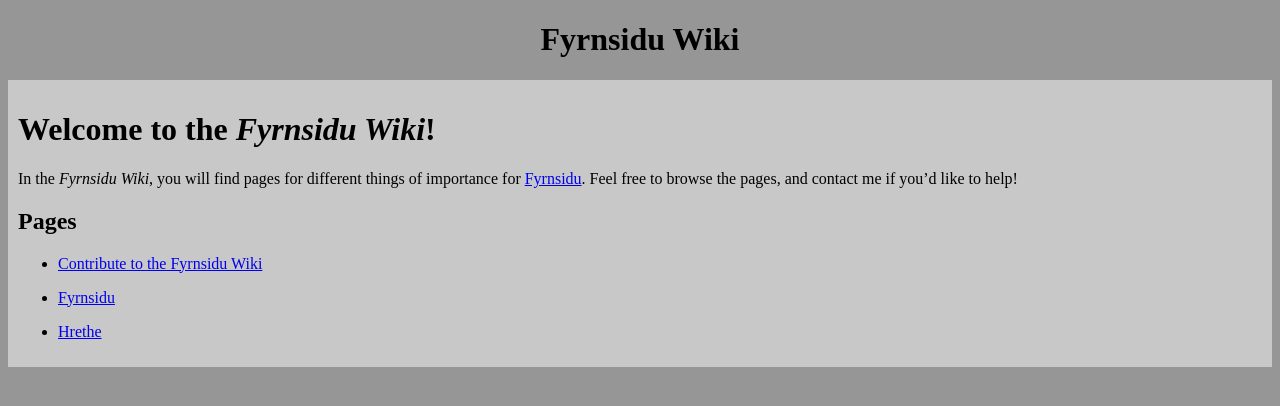
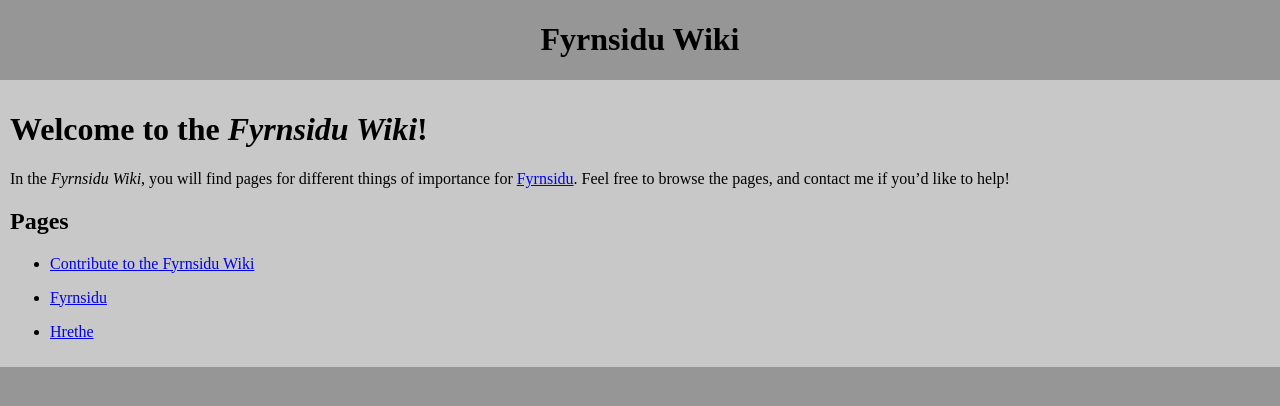
Before and after one commit to byronpendason/byronpendason.github.io, a Jekyll site: the page built from _wiki/index.md, in a window 1280 px wide. Shown: the top 406 px of the page. Built offline with Jekyll 4.4.1, drawn with Linux system fonts in a browser that asks for light colours.

Commit message:
Update wiki.css

```diff
--- a/css/wiki.css
+++ b/css/wiki.css
@@ -4,10 +4,12 @@ sitemap:
   exclude: 'yes'
 ---
 
-body {
+body, html {
   background-color: rgb(150, 150, 150);
   color: black;
   min-height:100%;
+  padding: 0px;
+  margin: 0px;
 }
 #header {
   color: black;
```
